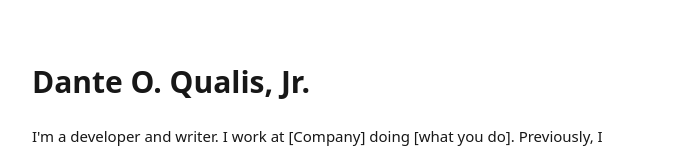
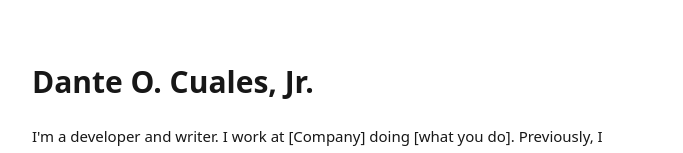
Before and after one commit to danteocualesjr/personal-website, a Next.js app: page / in a window 1280 px wide. Shown: the top 153 px of the page, without its empty margins (296-979 px from the left). Built offline with nearby package versions, Linux system fonts and the light colour scheme.

Commit message:
updated website info

```diff
--- a/app/layout.tsx
+++ b/app/layout.tsx
@@ -3,8 +3,8 @@ import './globals.css';
 
 export const metadata: Metadata = {
   title: {
-    default: 'Dante O. Qualis, Jr.',
-    template: '%s | Dante O. Qualis, Jr.',
+    default: 'Dante O. Cuales, Jr.',
+    template: '%s | Dante O. Cuales, Jr.',
   },
   description: 'Developer and writer.',
 };
--- a/app/page.tsx
+++ b/app/page.tsx
@@ -8,7 +8,7 @@ export default function Home() {
   return (
     <div className="max-w-2xl mx-auto px-6 py-16">
       {/* Name */}
-      <h1 className="text-3xl font-semibold mb-6">Dante O. Qualis, Jr.</h1>
+      <h1 className="text-3xl font-semibold mb-6">Dante O. Cuales, Jr.</h1>
 
       {/* Bio */}
       <div className="space-y-4 mb-12 text-[15px] leading-relaxed">
```
